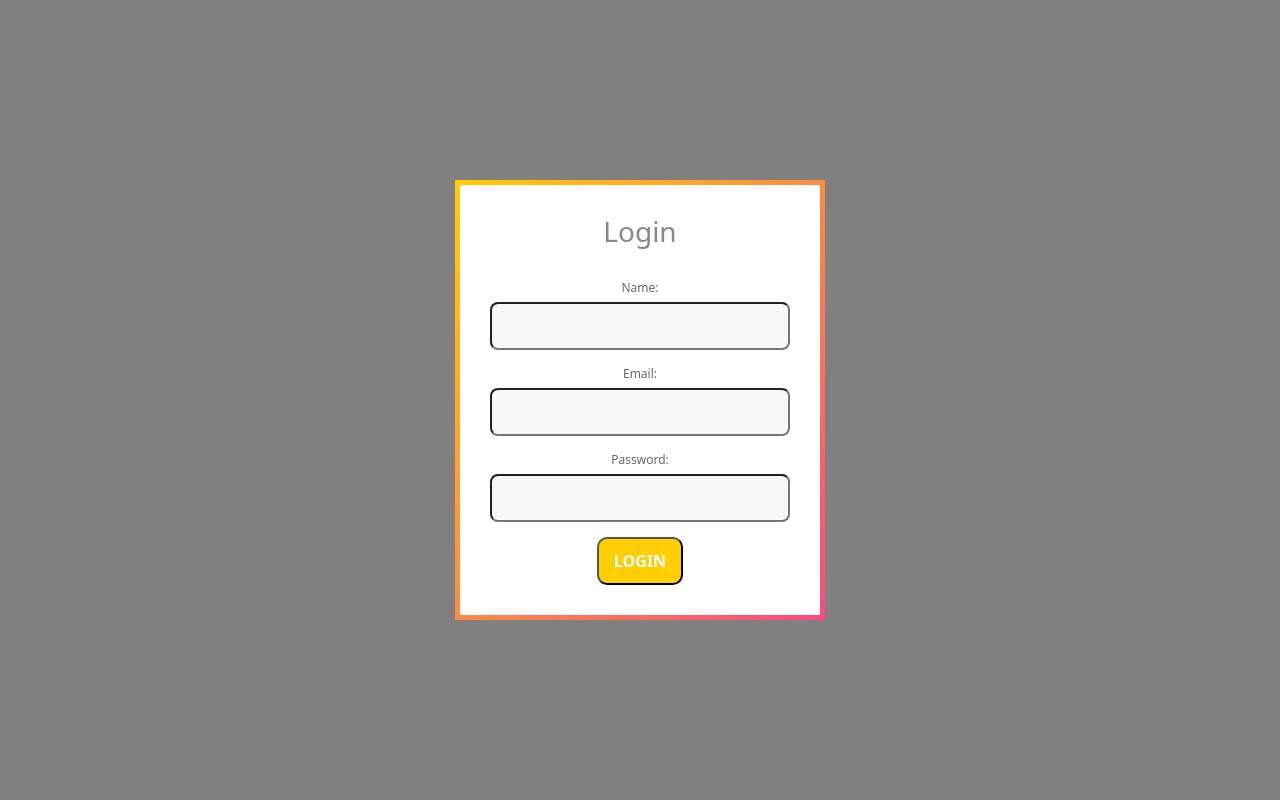
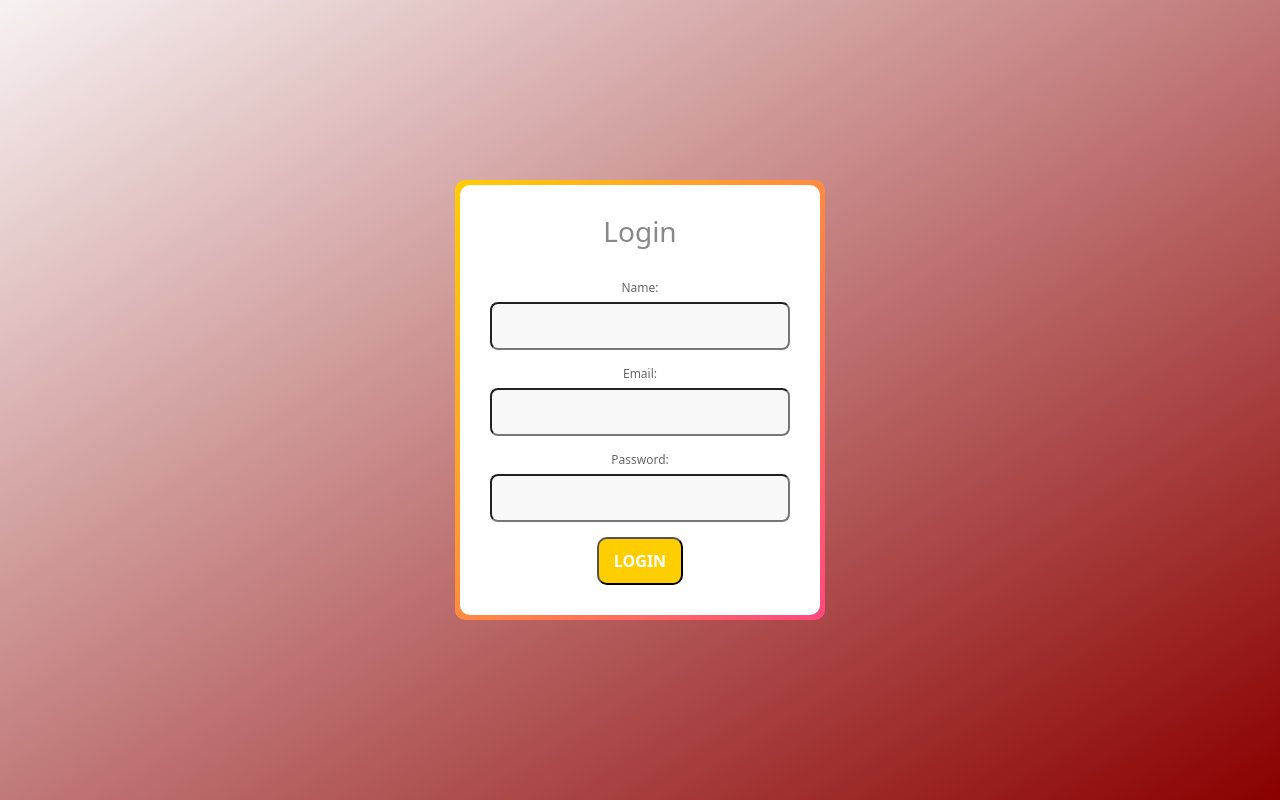
Before and after one commit to Abhay189/CPSC471_blazeProject, a React (Create React App) app: page / in a window 1280 px wide. Built offline with nearby package versions, Linux system fonts and the light colour scheme.

Commit message:
Changed the background color

```diff
--- a/src/CSS/TheLogin.css
+++ b/src/CSS/TheLogin.css
@@ -4,7 +4,8 @@
     display:flex;
     align-items: center;
     justify-content: center;
-    background-color: grey;
+    background-image: linear-gradient(to bottom right,rgb(247, 242, 242),darkred);
+    /* background-color: grey; */
 }
 
 .LoginForm {
@@ -20,10 +21,12 @@
     right: -5px;
     bottom: -5px;
     z-index: 1;
+    border-radius: 10px;
     background-image: linear-gradient(to bottom right,#FFCE00, #FE4880);
 }
 
 .LoginForm .form-inner {
+    border-radius: 10px;
     position: relative;
     display: block;
     background-color: white;
```
